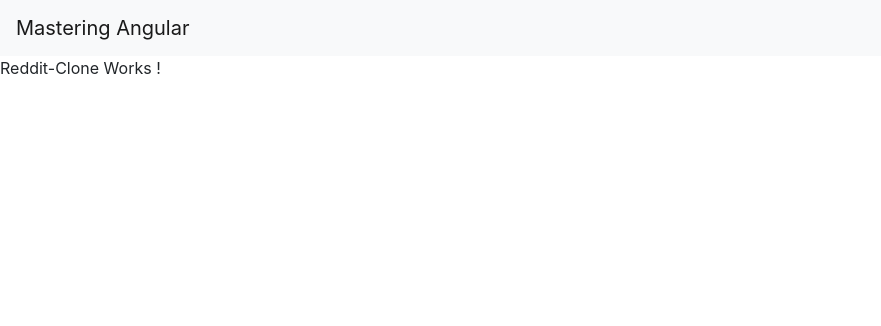
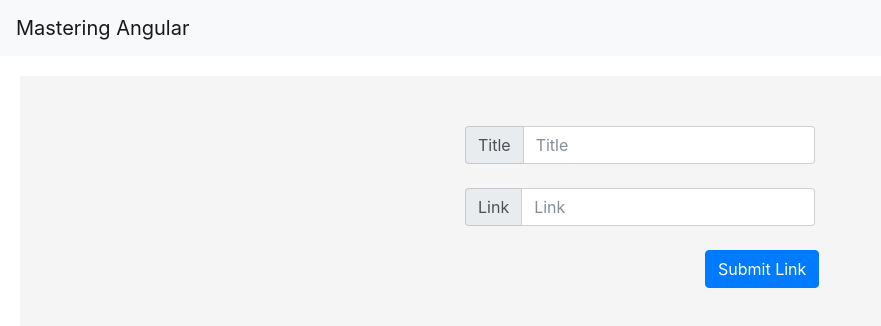
Before and after one commit to karocksjoelee/angular-learn-notes, an Angular app: page /reddit in a window 1280 px wide. Shown: the top 326 px of the page, without its empty margins (0-881 px from the left). Built offline with nearby package versions, Linux system fonts and the light colour scheme.

Commit message:
[Angular] Reddit Clone : Add New Article

```diff
--- a/src/app/reddit-clone/reddit-clone.component.css
+++ b/src/app/reddit-clone/reddit-clone.component.css
@@ -0,0 +1,14 @@
+.row {
+  padding: 50px;
+  margin: 20px;
+  background-color: #F5F5F5;
+}
+
+.col-centered{
+  margin: 0 auto;
+  float: none;
+}
+
+.button {
+  margin-left: 240px;
+}
--- a/src/app/reddit-clone/reddit-clone.component.html
+++ b/src/app/reddit-clone/reddit-clone.component.html
@@ -1,3 +1,17 @@
-<p>
-  Reddit-Clone Works !
-</p>
+<div class="row">
+  <div class="col-lg-4 col-lg-offset-4 col-centered">
+    <div class="input-group">
+      <span class="input-group-addon" id="sizing-addon1">Title</span>
+      <input type="text" class="form-control" placeholder="Title" aria-label="Title" #newTitle>
+    </div>
+    <br>
+    <div class="input-group">
+      <span class="input-group-addon" id="sizing-addon1">Link</span>
+      <input type="text" class="form-control" placeholder="Link" aria-label="Link" #newLink>
+    </div>
+    <br>
+    <div class="input-group">
+      <button type="button" class="btn btn-primary button" (click)="addArticle(newTitle, newLink)">Submit Link</button>
+    </div>
+  </div>
+</div>
--- a/src/app/reddit-clone/reddit-clone.component.ts
+++ b/src/app/reddit-clone/reddit-clone.component.ts
@@ -12,4 +12,9 @@ export class RedditCloneComponent implements OnInit {
   ngOnInit() {
   }
 
+  addArticle(title: HTMLInputElement, link: HTMLInputElement) {
+    console.log(`Adding title : ${title.value} / link: ${link.value}`);
+    return false;
+  }
+
 }
```
